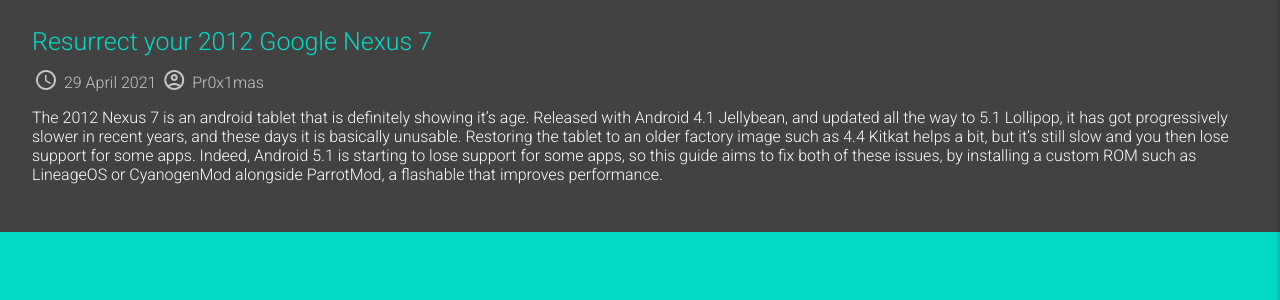
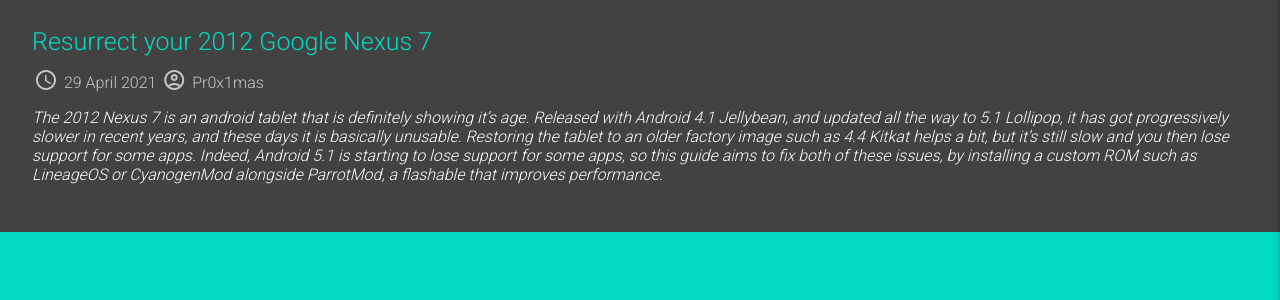
Before and after one commit to HyperHamster535/HyperHamster535.github.io, a Jekyll site: the page built from index.md, in a window 1280 px wide and 900 px high, scrolled down 907 px. Shown: the part 150-450 px from the top of the window. Built offline with Jekyll 4.4.1, drawn with Linux system fonts in a browser that asks for light colours.

Commit message:
make blog excerpt italic

```diff
--- a/index.md
+++ b/index.md
@@ -19,7 +19,7 @@
             <span class="material-icons-outlined md-18 inline-icon">account_circle</span>
             {{post.author}}
         </p>
-        {{ post.excerpt }}
+        <i>{{ post.excerpt }}</i>
     {% endfor %}
 </div>
 
```
Also changed, not shown: _posts/2021-03-03-install-lineage-os-17-on-sm-a300fu.md (+1 -1 lines).
